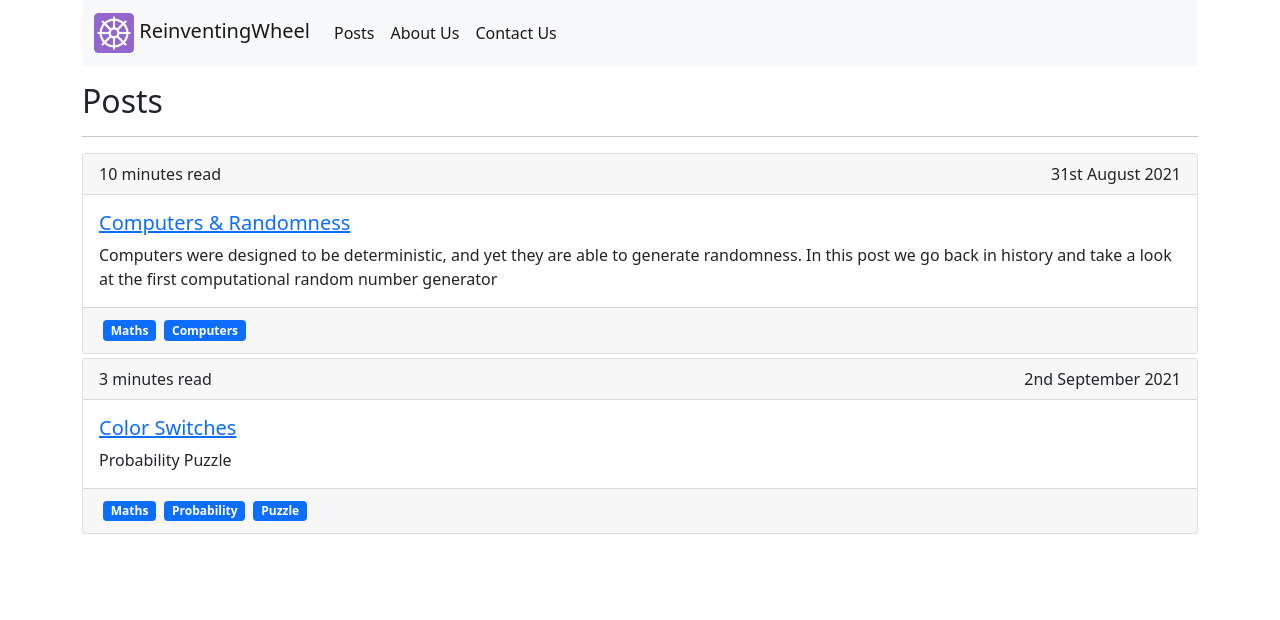
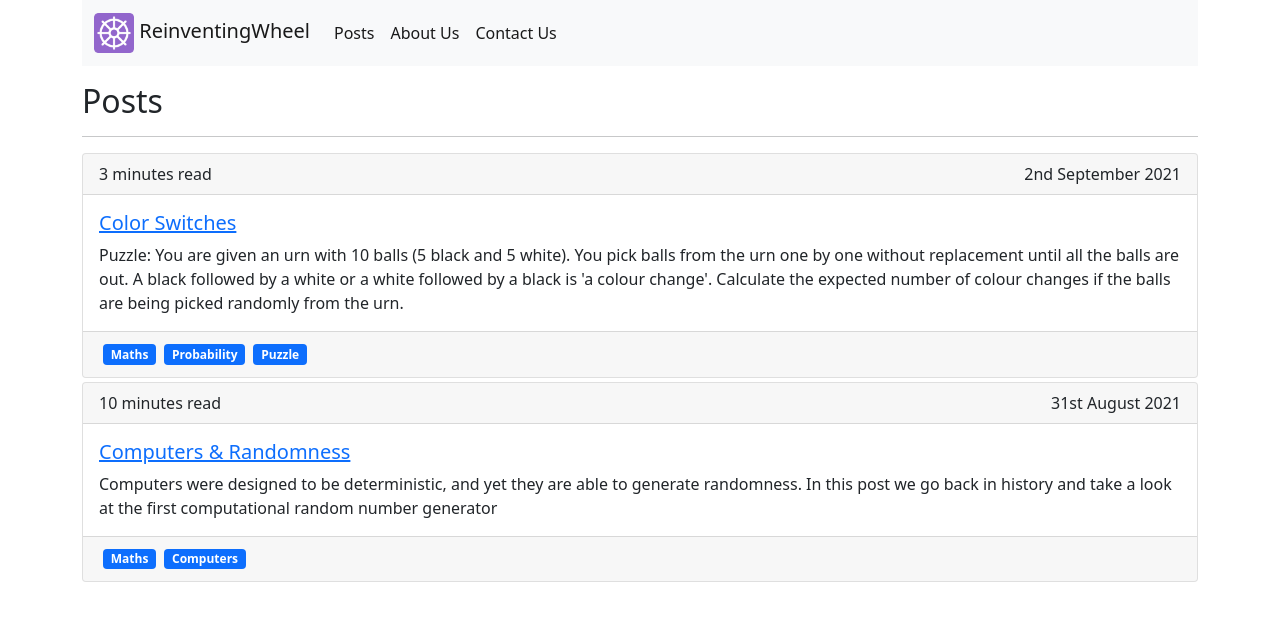
Before and after one commit to keshav-sarraf/rw-frontend, a Vue app: page / in a window 1280 px wide. Shown: the top 620 px of the page. Built offline with nearby package versions, Linux system fonts and the light colour scheme.

Commit message:
made the landing posts sorted from most recent to older

```diff
--- a/src/assets/posts/posts.json
+++ b/src/assets/posts/posts.json
@@ -10,7 +10,7 @@
         },
         {
             "title" : "Color Switches",
-            "description" : "Probability Puzzle",
+            "description" : "Puzzle: You are given an urn with 10 balls (5 black and 5 white). You pick balls from the urn one by one without replacement until all the balls are out. A black followed by a white or a white followed by a black is 'a colour change'. Calculate the expected number of colour changes if the balls are being picked randomly from the urn.",
             "date" : "2nd September 2021",
             "read_duration" : "3 minutes read",
             "labels" : ["Maths", "Probability", "Puzzle"],
--- a/src/components/Landing.vue
+++ b/src/components/Landing.vue
@@ -73,7 +73,8 @@ import postsListJson from '../assets/posts/posts.json';
 
 export default {
     setup() {
-        const postsList = ref(postsListJson.posts);
+        const postListFromJson = postsListJson.posts;
+        const postsList = ref(postListFromJson.reverse());
 
         return {
             postsList
```
